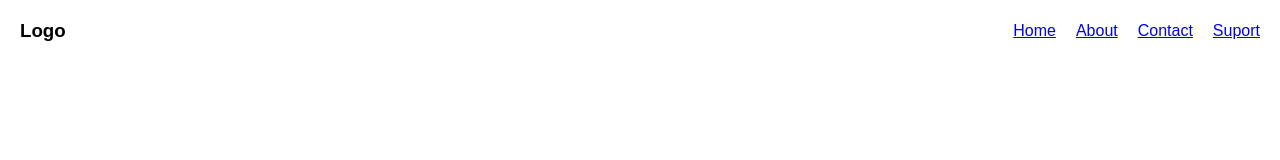
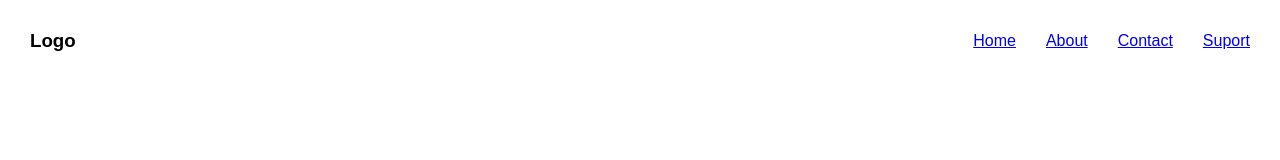
Before and after one commit to DevKelvin001/Estudando_Html, a plain HTML site: page Assets/index.html in a window 1280 px wide. Drawn offline with Linux system fonts and the light colour scheme.

Commit message:
Alterei os espaçamentos do menu

```diff
--- a/Assets/Css/style.css
+++ b/Assets/Css/style.css
@@ -11,7 +11,7 @@
 }
 
 #headerMain {
-    padding: 20px;
+    padding: 30px;
 }
 
 #menu ul {
@@ -19,5 +19,5 @@
 }
 
 #menu ul li a {
-    margin-left: 20px;
+    margin-left: 30px;
 }
```
